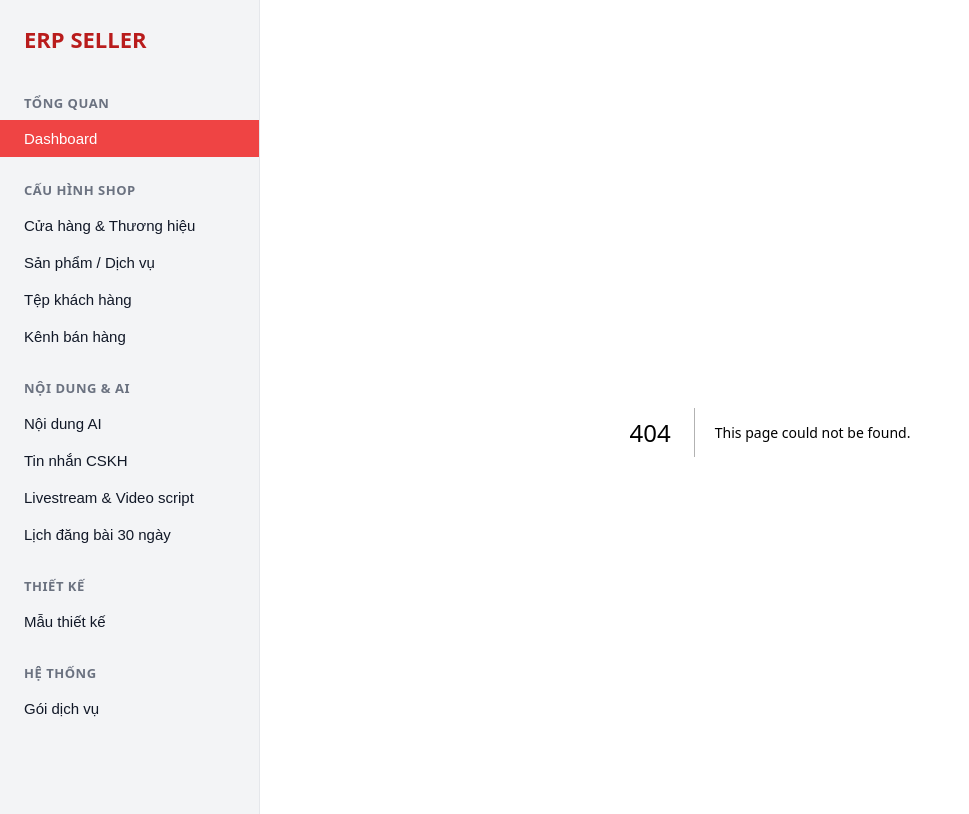
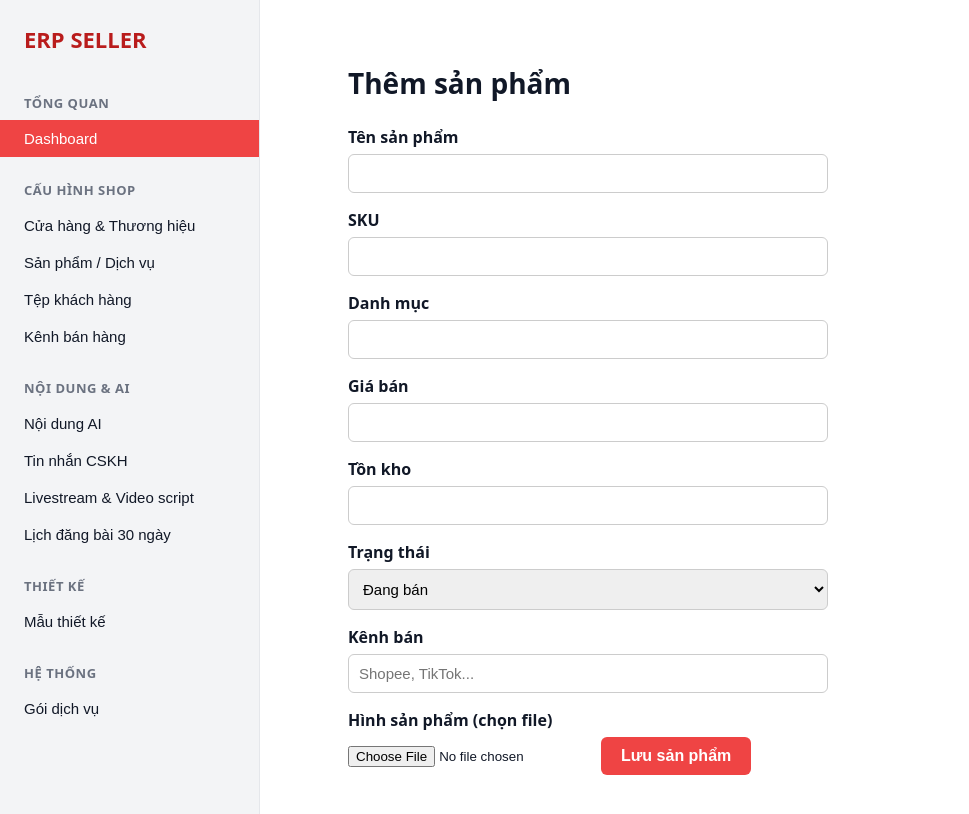
Before and after one commit to conlele0201/erp-seller-crm, a Next.js app: page /products/add in a window 1280 px wide. Before the commit this address had no page. Shown: the top 814 px of the page, without its empty margins (0-969 px from the left). Built offline with nearby package versions, Linux system fonts and the light colour scheme.

Commit message:
Create page.js

```diff
--- /dev/null
+++ b/app/products/add/page.js
@@ -0,0 +1,136 @@
+"use client";
+
+import { useState } from "react";
+import { supabase } from "../../../lib/supabaseClient";
+import { useRouter } from "next/navigation";
+
+export default function AddProduct() {
+  const router = useRouter();
+
+  const [name, setName] = useState("");
+  const [sku, setSku] = useState("");
+  const [category, setCategory] = useState("");
+  const [price, setPrice] = useState("");
+  const [stock, setStock] = useState("");
+  const [status, setStatus] = useState("Đang bán");
+  const [channels, setChannels] = useState("");
+  const [imageFile, setImageFile] = useState(null);
+
+  const [saving, setSaving] = useState(false);
+
+  const handleSubmit = async () => {
+    if (!name || !sku || !category) {
+      alert("Vui lòng nhập đầy đủ thông tin.");
+      return;
+    }
+
+    setSaving(true);
+
+    let image_url = null;
+
+    // ===== UPLOAD FILE LÊN /public/images/products =====
+    if (imageFile) {
+      const fileName = `${Date.now()}-${imageFile.name}`;
+      image_url = `/images/products/${fileName}`;
+
+      // ⚠️ Vercel không cho upload runtime
+      // → Anh phải tự upload file vào GitHub trước (như sản phẩm đầu tiên)
+      // Em chỉ lưu đường dẫn
+    }
+
+    const { error } = await supabase.from("products").insert([
+      {
+        name,
+        sku,
+        category,
+        price: Number(price),
+        stock: Number(stock),
+        status,
+        channels,
+        image_url,
+      },
+    ]);
+
+    setSaving(false);
+
+    if (error) {
+      console.error(error);
+      alert("Lỗi lưu sản phẩm!");
+      return;
+    }
+
+    alert("Thêm sản phẩm thành công!");
+    router.push("/products");
+  };
+
+  const pageStyle = { padding: "32px 64px" };
+  const input = {
+    width: "100%",
+    padding: "10px",
+    borderRadius: 6,
+    border: "1px solid #ccc",
+    marginBottom: 16,
+    fontSize: 15,
+  };
+  const label = { fontWeight: 600, marginBottom: 6, display: "block" };
+  const btn = {
+    padding: "10px 20px",
+    background: "#ef4444",
+    color: "#fff",
+    borderRadius: 6,
+    border: "none",
+    cursor: "pointer",
+    fontSize: 16,
+    fontWeight: 600,
+  };
+
+  return (
+    <div style={pageStyle}>
+      <h1 style={{ fontSize: 28, fontWeight: 700, marginBottom: 24 }}>Thêm sản phẩm</h1>
+
+      <div style={{ maxWidth: 480 }}>
+        <label style={label}>Tên sản phẩm</label>
+        <input style={input} value={name} onChange={(e) => setName(e.target.value)} />
+
+        <label style={label}>SKU</label>
+        <input style={input} value={sku} onChange={(e) => setSku(e.target.value)} />
+
+        <label style={label}>Danh mục</label>
+        <input style={input} value={category} onChange={(e) => setCategory(e.target.value)} />
+
+        <label style={label}>Giá bán</label>
+        <input style={input} type="number" value={price} onChange={(e) => setPrice(e.target.value)} />
+
+        <label style={label}>Tồn kho</label>
+        <input style={input} type="number" value={stock} onChange={(e) => setStock(e.target.value)} />
+
+        <label style={label}>Trạng thái</label>
+        <select style={input} value={status} onChange={(e) => setStatus(e.target.value)}>
+          <option>Đang bán</option>
+          <option>Sắp hết hàng</option>
+          <option>Hết hàng</option>
+        </select>
+
+        <label style={label}>Kênh bán</label>
+        <input
+          style={input}
+          value={channels}
+          placeholder="Shopee, TikTok..."
+          onChange={(e) => setChannels(e.target.value)}
+        />
+
+        <label style={label}>Hình sản phẩm (chọn file)</label>
+        <input
+          type="file"
+          accept="image/*"
+          style={{ marginBottom: 20 }}
+          onChange={(e) => setImageFile(e.target.files[0])}
+        />
+
+        <button style={btn} onClick={handleSubmit} disabled={saving}>
+          {saving ? "Đang lưu..." : "Lưu sản phẩm"}
+        </button>
+      </div>
+    </div>
+  );
+}
```
